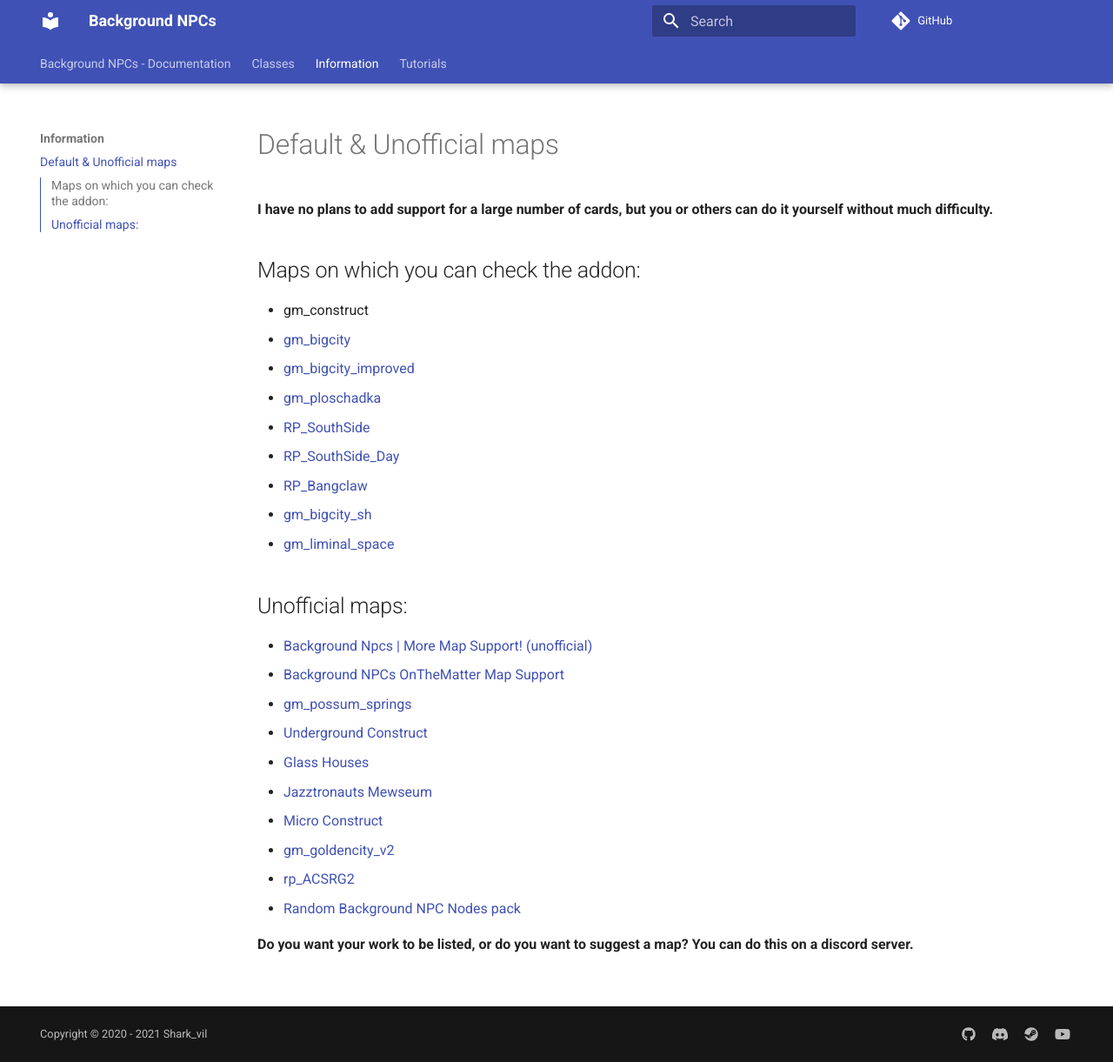
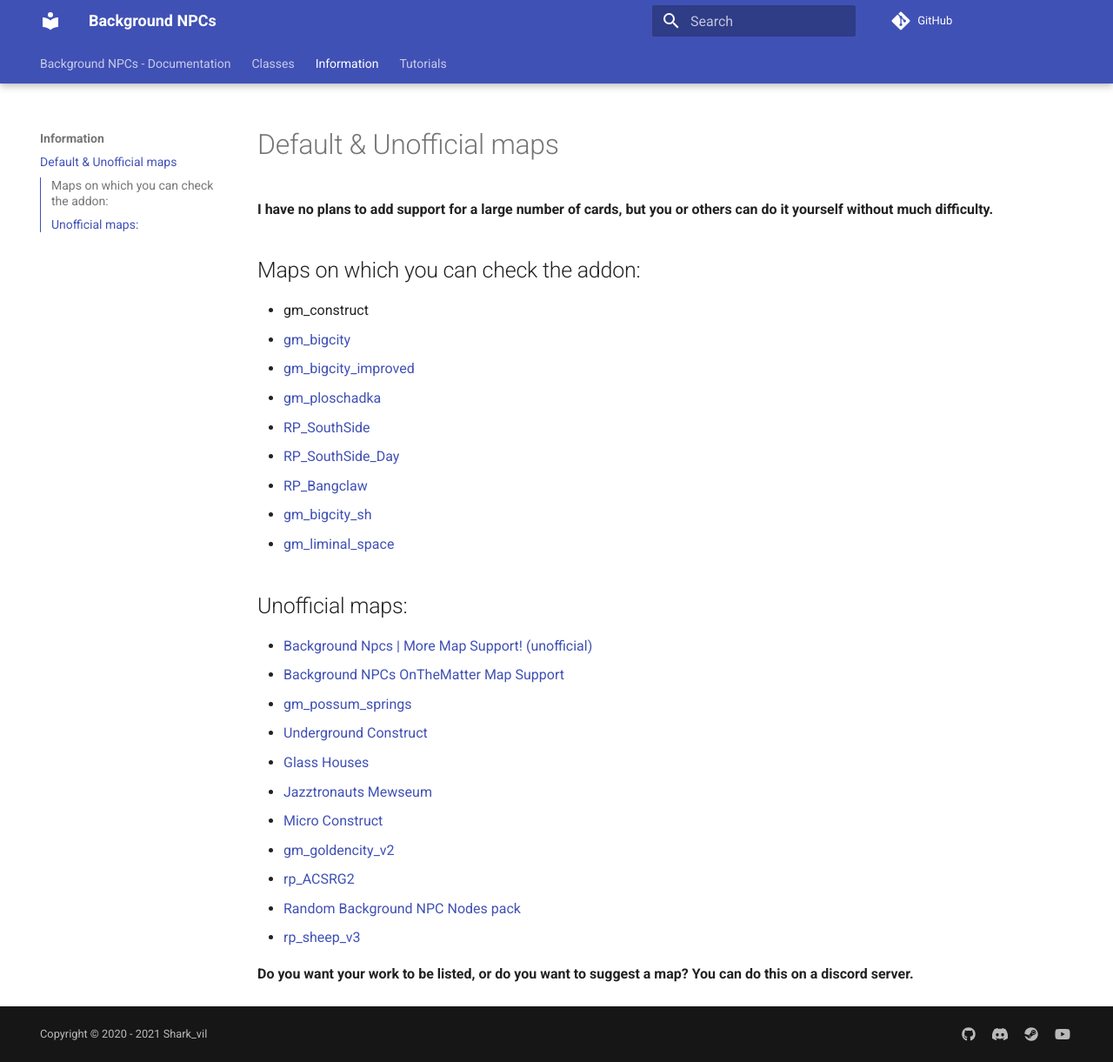
Before and after one commit to Shark-vil/background-citizens, an MkDocs documentation site: the page built from docs/information/More maps.md, in a window 1280 px wide and 1221 px high. Shown: the whole window at 87% size. Built offline with MkDocs 1.6.1 and Material for MkDocs 9.7.7, drawn with Linux system fonts in a browser that asks for light colours; comment, search, counter and statistics services are not loaded.

Commit message:
Add map "rp_sheep_v3" to documentation list

```diff
--- a/docs/information/More maps.md
+++ b/docs/information/More maps.md
@@ -24,5 +24,6 @@
 - [gm_goldencity_v2](https://steamcommunity.com/sharedfiles/filedetails/?id=2515486219)
 - [rp_ACSRG2](https://steamcommunity.com/sharedfiles/filedetails/?id=2417210266)
 - [Random Background NPC Nodes pack](https://steamcommunity.com/sharedfiles/filedetails/?id=2399118195)
+- [rp_sheep_v3](https://steamcommunity.com/sharedfiles/filedetails/?id=2684330081)
 
 **Do you want your work to be listed, or do you want to suggest a map? You can do this on a discord server.**
```
